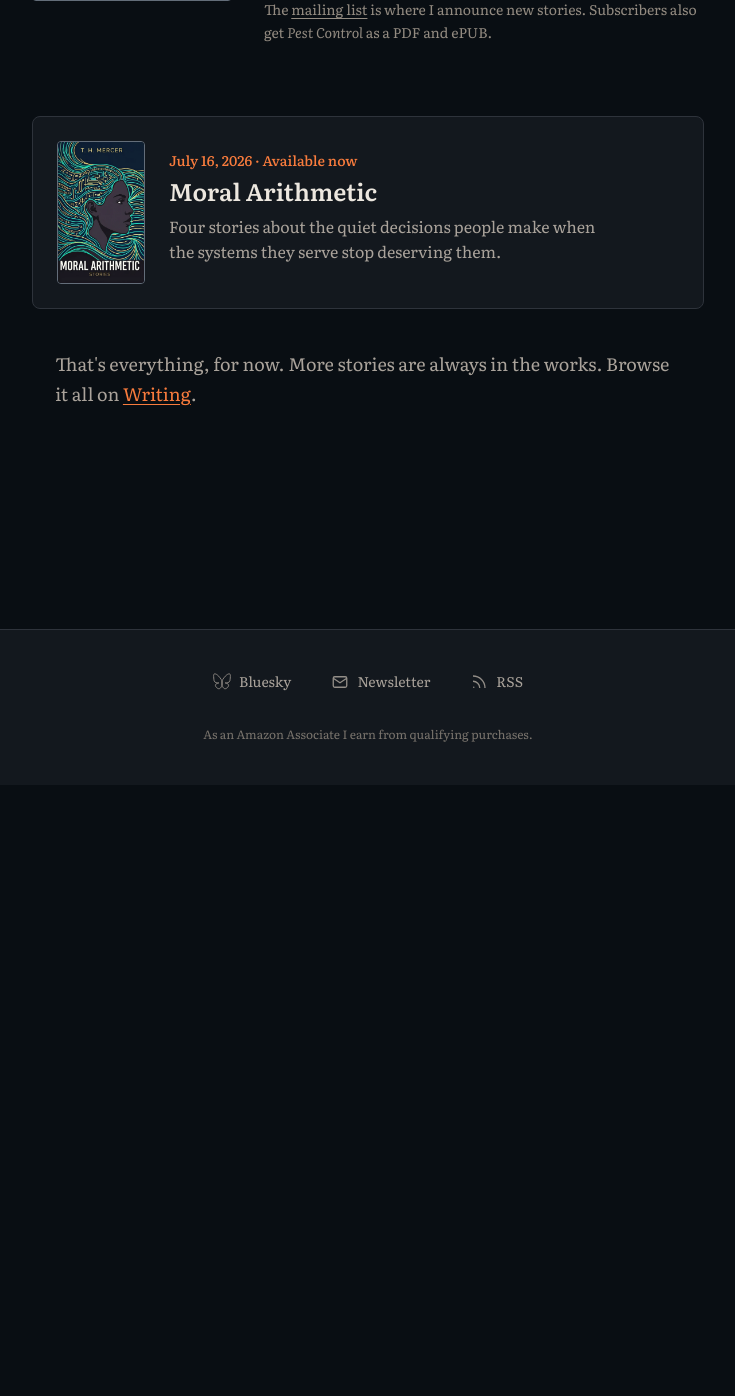
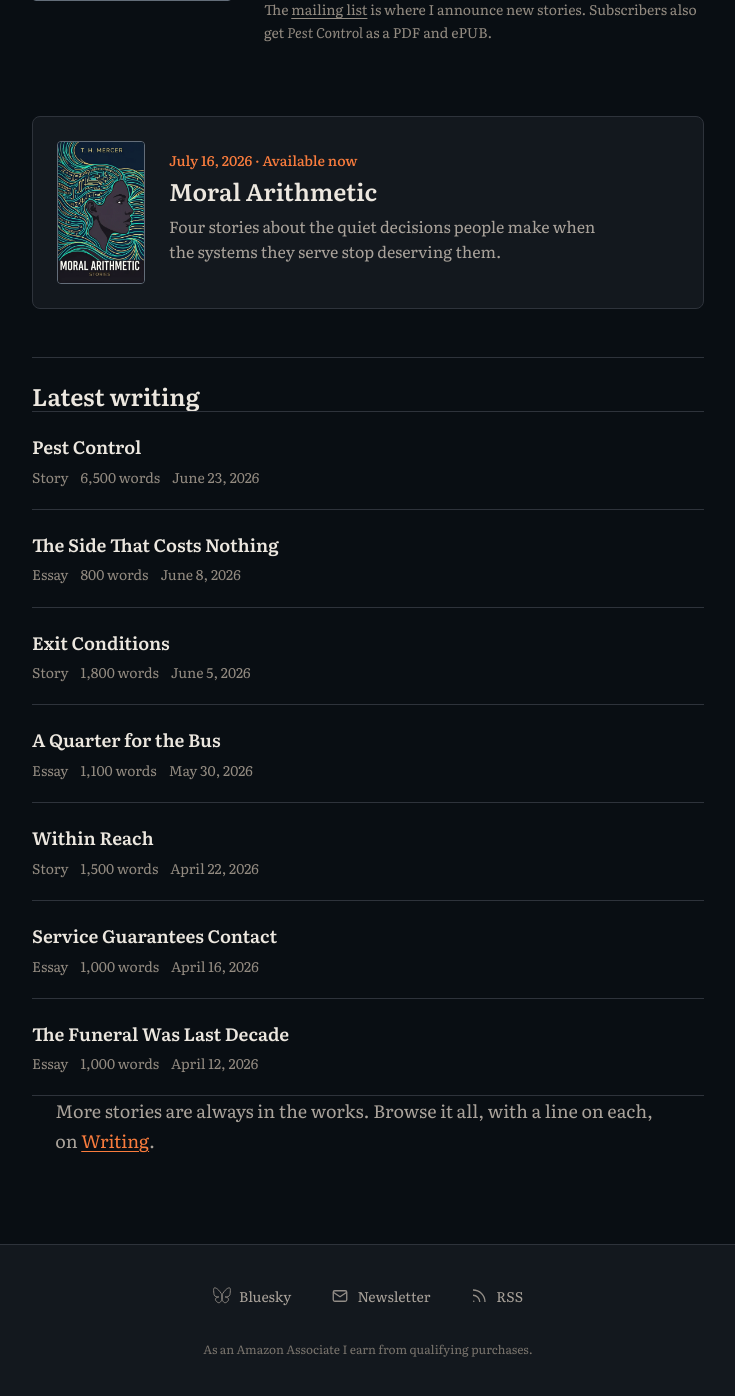
Before and after one commit to thmercer/thmercer.github.io, a Jekyll site: the page built from index.md, in a window 1280 px wide and 1400 px high, scrolled down 615 px. Shown: the top 1396 px of the window, without its empty margins (272-1007 px from the left). Built offline with Jekyll 4.4.1, drawn with Linux system fonts in a browser that asks for light colours.

Commit message:
Home: Latest writing list linking every story and essay
Co-Authored-By: Claude Opus 5.5 <noreply@anthropic.com>
Claude-Session: https://claude.ai/code/session_01UGgbKhWs8uxG8VPcvzfCRy

```diff
--- /dev/null
+++ b/_includes/writing-links.html
@@ -0,0 +1,15 @@
+{% comment %}
+  Compact list of posts: title, kind, word count, date. No excerpts, so it
+  can sit on the home page, the About page and under a post without
+  repeating /writing/. Shares .post-list styling with the Writing page.
+  Usage: {% include writing-links.html posts=some_posts heading_level="h3" %}
+{% endcomment %}
+{% assign heading = include.heading_level | default: "h3" %}
+<ul class="post-list">
+  {% for post in include.posts %}
+  <li>
+    <{{ heading }}><a href="{{ post.link | default: post.url | relative_url }}">{{ post.title }}</a></{{ heading }}>
+    <p class="post-meta"><span>{% if post.layout == "essay" %}Essay{% else %}Story{% endif %}</span>{% include post-word-count.html content=post.content word_count=post.word_count %}<span>{{ post.date | date: "%B %-d, %Y" }}</span></p>
+  </li>
+  {% endfor %}
+</ul>
--- a/index.md
+++ b/index.md
@@ -56,4 +56,11 @@ layout: default
 </section>
 {% endif %}
 
-<p class="site-intro">That's everything, for now. More stories are always in the works. Browse it all on <a href="{{ '/writing/' | relative_url }}">Writing</a>.</p>
+<h2 class="work-section-heading">Latest writing</h2>
+
+{% assign latest_stories = site.posts | where: "layout", "story" %}
+{% assign latest_essays = site.posts | where: "layout", "essay" %}
+{% assign latest = latest_stories | concat: latest_essays | sort: "date" | reverse %}
+{% include writing-links.html posts=latest %}
+
+<p class="site-intro">More stories are always in the works. Browse it all, with a line on each, on <a href="{{ '/writing/' | relative_url }}">Writing</a>.</p>
```
